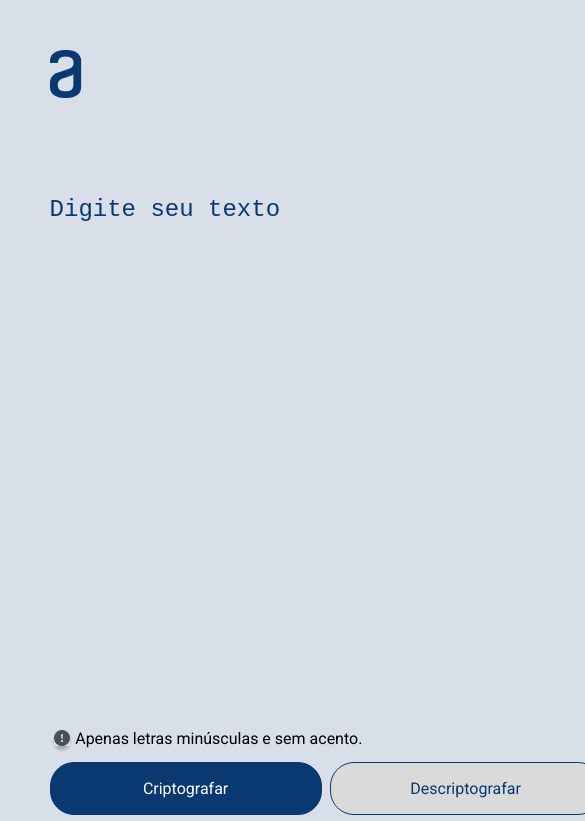
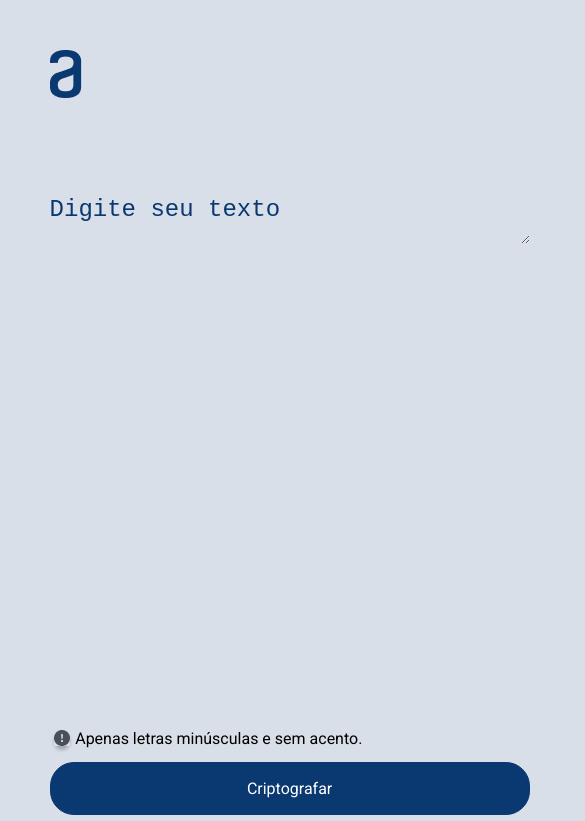
Before and after one commit to van-gomes/text-decoder-challenge-react, a React (Create React App) app: page / in a window 390 px wide. Shown: the top 821 px of the page, 585 px wide, since content can reach past the window. Built offline with nearby package versions, Linux system fonts and the light colour scheme.

Commit message:
Working Responsiveness App Component

```diff
--- a/src/App.js
+++ b/src/App.js
@@ -95,6 +95,7 @@ function handleDecrypt() {
               onClick={handleEncrypt}
               className={styles.btn__encrypt}
             />
+
             <Button
               id="descriptografar"
               label="Descriptografar"
--- a/src/App.module.css
+++ b/src/App.module.css
@@ -108,6 +108,21 @@ body {
     }
 }
 
+@media (max-width: 560px) {
+    .btn {
+        display: flex;
+        flex-direction: column;
+        justify-content: center;
+        align-items: center;
+        width: 30rem;
+    }
+
+    .btn__encrypt,
+    .btn__decrypt {
+        width: 30rem;
+    }
+}
+
 @media (max-width: 768px) {
     .app_container {
         display: flex;
--- a/src/components/Decoder/Decoder.module.css
+++ b/src/components/Decoder/Decoder.module.css
@@ -102,7 +102,6 @@
         flex-direction: column;
         justify-content: center;
         align-items: center;
-        width: 100%;
         margin: 3rem;
     }
 
```
